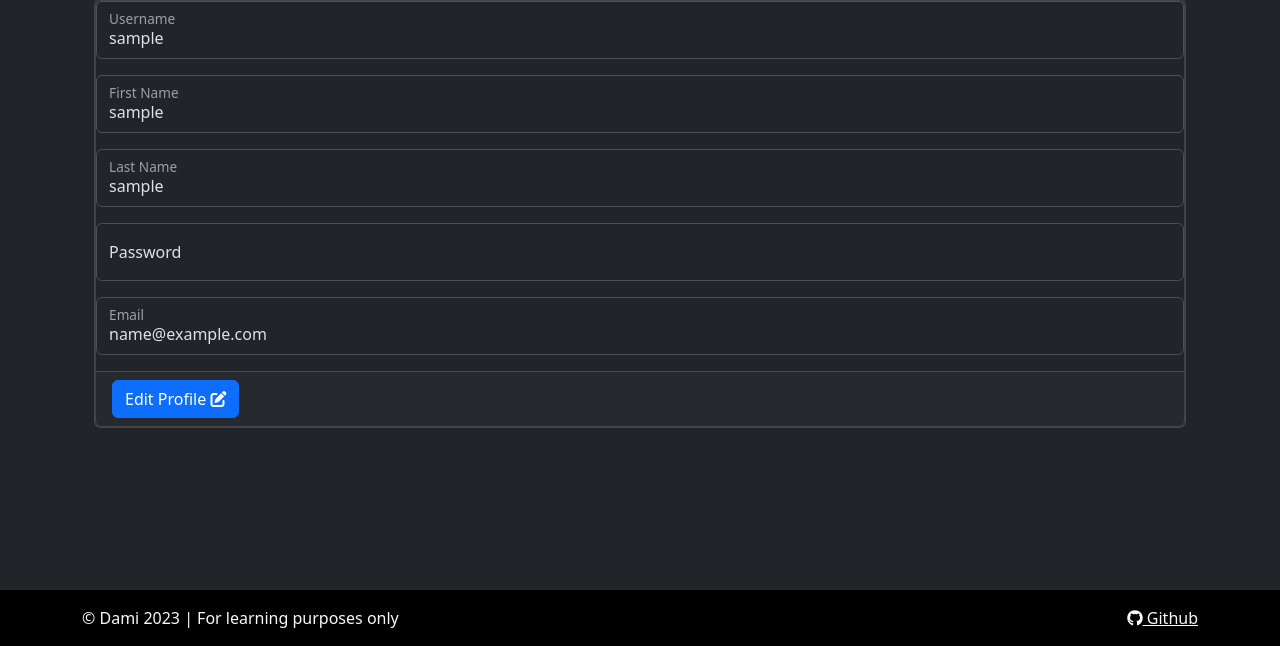
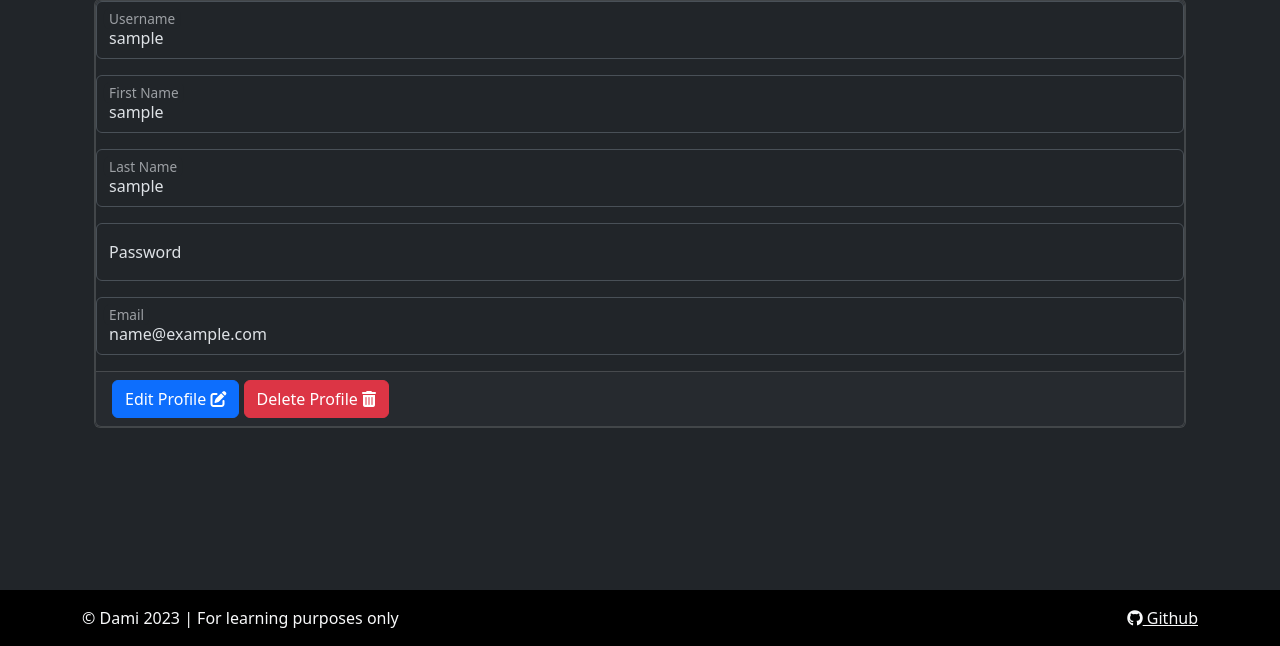
Before and after one commit to Nelkon01/Nelkon-Finance, a Flask app: page /profile in a window 1280 px wide. Shown: the part 154-800 px from the top of the page. Run offline with Flask 2, Linux system fonts and the light colour scheme; the visitor is signed in with stand-in values (Sample User, id 1).

Commit message:
Add functionality for users to delete their account if they want to

```diff
--- a/budgetmanager/routes.py
+++ b/budgetmanager/routes.py
@@ -780,6 +780,28 @@ def profile():
     return render_template('profile.html', user=curr_user)
 
 
+@app.route('/delete_profile', methods=['GET', 'POST'])
+@login_required
+def delete_profile():
+    if request.method == 'POST':
+        # User has confirmed the deletion
+        try:
+            db.session.delete(current_user)
+            db.session.commit()
+
+            # Logout the user and clear their session
+            logout_user()
+
+            flash('Your profile has been deleted.', 'success')
+            return redirect(url_for('login'))
+        except Exception as e:
+            db.session.rollback()
+            flash('An error occurred while deleting your profile. Please try again later.', 'error')
+            app.logger.error(f"Error deleting user profile: {str(e)}")
+
+    return redirect(url_for('delete_profile'))
+
+
 @app.route('/logout')
 @login_required
 def logout():
--- a/budgetmanager/templates/profile.html
+++ b/budgetmanager/templates/profile.html
@@ -52,8 +52,37 @@
                             Edit Profile
                             <i class="fa-solid fa-edit end"></i>
                         </button>
+                        <button type="button" class="btn btn-danger" data-bs-toggle="modal"
+                                data-bs-target="#deleteProfileModal">
+                            Delete Profile
+                            <i class="fas fa-trash-alt"></i>
+                        </button>
                     </div>
+
                 </form>
+                <!-- Delete Profile Modal -->
+                <div class="modal fade" id="deleteProfileModal" tabindex="-1"
+                     aria-labelledby="deleteProfileModalLabel" aria-hidden="true">
+                    <div class="modal-dialog">
+                        <div class="modal-content">
+                            <div class="modal-header">
+                                <h5 class="modal-title" id="deleteProfileModalLabel">Confirm Deletion</h5>
+                                <button type="button" class="btn-close" data-bs-dismiss="modal"
+                                        aria-label="Close"></button>
+                            </div>
+                            <div class="modal-body">
+                                Are you sure you want to delete your profile? This action cannot be undone.
+                            </div>
+                            <div class="modal-footer">
+                                <button type="button" class="btn btn-secondary" data-bs-dismiss="modal">Cancel
+                                </button>
+                                <form action="{{ url_for('delete_profile') }}" method="POST">
+                                    <button type="submit" class="btn btn-danger">Delete</button>
+                                </form>
+                            </div>
+                        </div>
+                    </div>
+                </div>
             </div>
         </div>
     </div>
```
